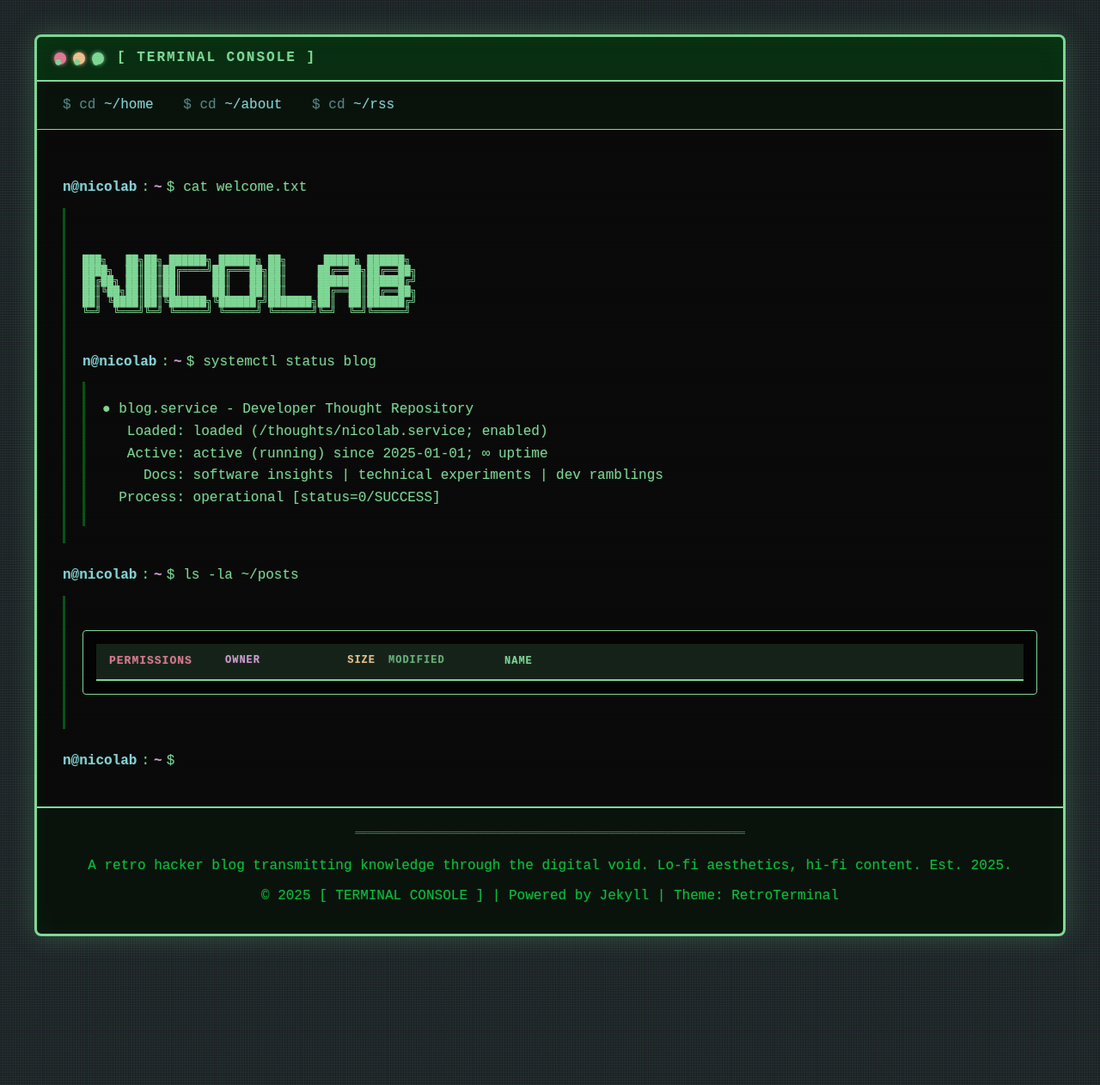
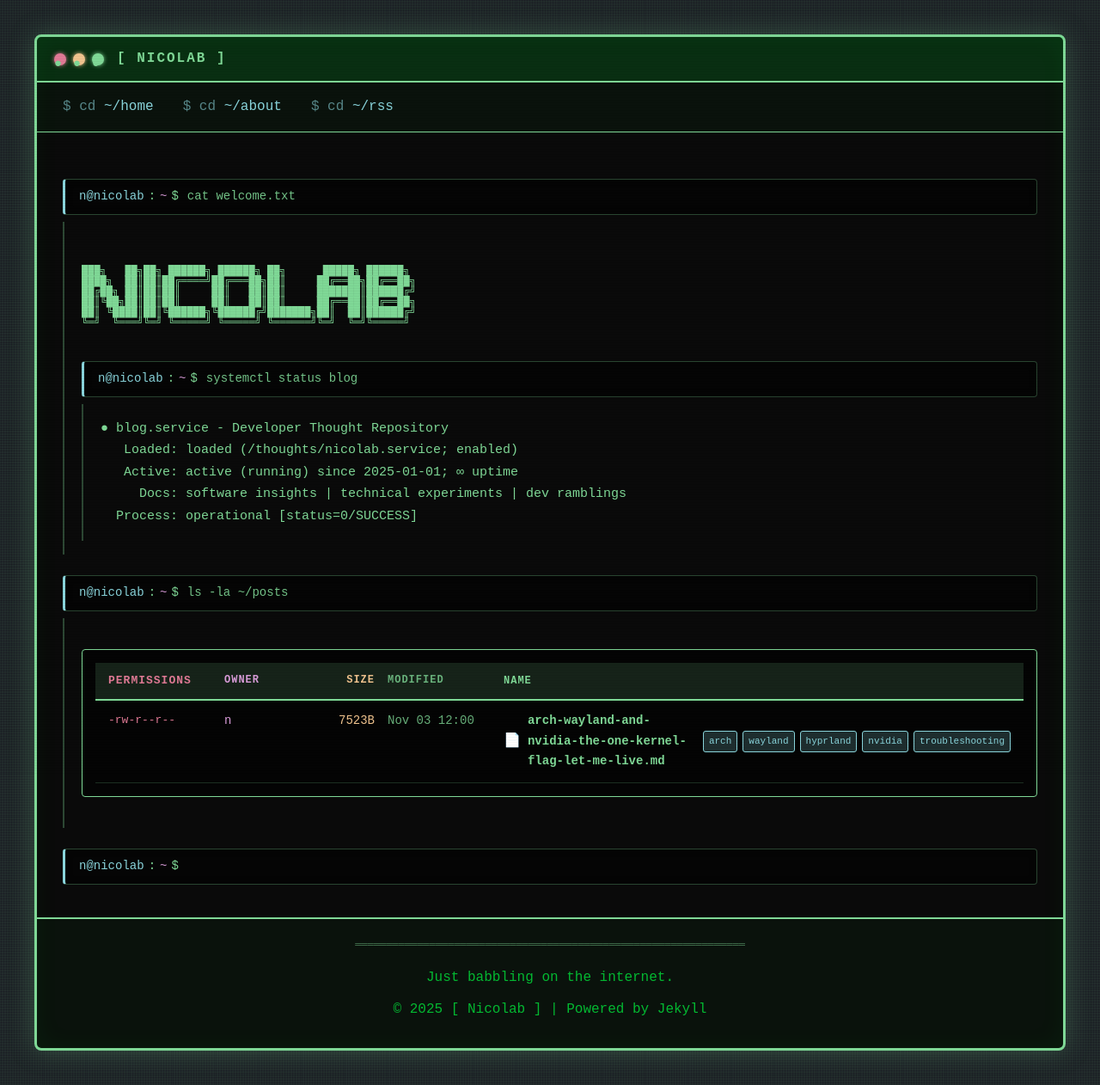
Before and after one commit to nlabrad/blog, a Jekyll site: the page built from index.md, in a window 1280 px wide. Shown: the whole page at 86% size. Built offline with Jekyll 4.4.1, drawn with Linux system fonts in a browser that asks for light colours.

Commit message:
Update site configuration, add new post, and refine styles

````diff
--- a/_config.yml
+++ b/_config.yml
@@ -1,15 +1,14 @@
 # Site settings
-title: "[ TERMINAL CONSOLE ]"
-email: cyberspace@matrix.net
+title: "[ Nicolab ]"
+email: nah
 description: >-
-  A retro hacker blog transmitting knowledge through the digital void.
-  Lo-fi aesthetics, hi-fi content. Est. 2025.
+  Just babbling on the internet.
 baseurl: "" # the subpath of your site, e.g. /blog
-url: "" # the base hostname & protocol for your site, e.g. http://example.com
+url: "https://nicolab.dev" # the base hostname & protocol for your site, e.g. http://example.com
 
 # Social media
-twitter_username: your_username
-github_username:  your_username
+twitter_username: null
+github_username:  nlabrad
 
 # Build settings
 markdown: kramdown
--- a/_layouts/default.html
+++ b/_layouts/default.html
@@ -34,7 +34,7 @@
 
     <footer class="terminal-footer">
       <p>{{ site.description | escape }}</p>
-      <p>&copy; 2025 {{ site.title | escape }} | Powered by Jekyll | Theme: RetroTerminal</p>
+      <p>&copy; 2025 {{ site.title | escape }} | Powered by Jekyll</p>
     </footer>
   </div>
 </body>
--- /dev/null
+++ b/_posts/2025-11-03-fixing-nvidia-crashes-arch.md
@@ -0,0 +1,219 @@
+---
+layout: post
+title: "Arch, Wayland and NVIDIA. The one kernel flag let me live."
+date: 2025-11-03 12:00:00 -0000
+categories: blogging
+tags: [arch, wayland, hyprland, nvidia, troubleshooting]
+---
+
+## TL;DR
+
+If your NVIDIA card keeps crashing on Arch + Wayland, add `nvidia.NVreg_EnableGpuFirmware=0` to your kernel parameters. Also: VRR on, 10-bit color off. Details below.
+
+---
+
+## The Situation
+
+Running Linux on NVIDIA in 2025 is... an experience.
+
+My first Linux install was Gentoo—yes, really. I liked to suffer back then. The documentation was incredible until the day we lost it all. No backups. Fun times.
+
+These days, things mostly work out of the box. Even NVIDIA! Sort of.
+
+**The problem:** Your system will boot. You'll see graphics. You might even get 30 minutes of uptime before everything goes sideways.
+
+
+## The system
+
+CPU: AMD 7800X3D
+
+RAM: Doesn't matter
+
+Motherboard: Something that fits the above.
+
+GPU: **NVIDIA** 4070 Super (Asus dual something)
+
+OS: Arch, btw (I'm sure it's not just arch though)
+
++Wayland +Hyprland (but KDE does the same thing).
+
+NVIDIA Driver: the propietary, or open, same results tbh. Just not nouveau.
+
+
+## The Problem
+
+Random crashes. Three flavors:
+
+1. Cursor slowdown → freeze. SSH doesn't help. System hangs indefinitely.
+2. Graphical glitch → instant reboot.
+3. No warning. Just reboot.
+
+Happens while browsing, watching videos, gaming. Completely unpredictable.
+
+## What Didn't Work
+
+I tried everything. None of this helped:
+
+- **Driver updates** — Problem exists from 560 onwards
+- **Cable swaps** — HDMI vs DisplayPort, makes no difference
+- **Browser changes** — Firefox, Chromium, all crash equally
+- **Compositor tweaks** — Transparency, blur, animations, VSync
+- **Hardware settings** — CPU overclocking, RAM timings
+- **Kernel versions** — LTS, mainline, zen, all crash
+
+If you've tried all this too, keep reading.
+
+## Diagnostic Steps
+
+Before we fix it, let's check your current settings.
+
+### Check Your Display Settings
+
+Two things matter:
+- **VRR (Variable Refresh Rate)** — Is it on?
+- **10-bit color output** — Is it enabled?
+
+On Hyprland? Install this:
+
+<div class="terminal-prompt">
+  <span class="prompt-user">n@arch</span>:<span class="prompt-path">~</span>$ <span class="prompt-command">pacman -S nwg-displays</span>
+</div>
+
+<div class="terminal-prompt">
+  <span class="prompt-user">n@arch</span>:<span class="prompt-path">~</span>$ <span class="prompt-command">nwg-displays</span>
+</div>
+
+This shows all your display settings in a GUI.
+
+**Note:** If adaptive sync isn't selectable in the GUI, edit your config manually:
+
+<div class="terminal-prompt">
+  <span class="prompt-user">n@arch</span>:<span class="prompt-path">~</span>$ <span class="prompt-command">nvim ~/.config/hyprland/monitors.conf</span>
+</div>
+
+Add this at the end:
+
+```conf
+misc {
+    vrr = 1
+}
+```
+
+### Check NVIDIA Driver Parameters
+
+Run this to see your current driver configuration:
+
+<div class="terminal-prompt">
+  <span class="prompt-user">n@arch</span>:<span class="prompt-path">~</span>$ <span class="prompt-command">cat /proc/driver/nvidia/params | sort</span>
+</div>
+
+<div class="command-output">
+<pre><code>CoherentGPUMemoryMode: ""
+CreateImexChannel0: 0
+DeviceFileGID: 0
+DeviceFileMode: 438
+DeviceFileUID: 0
+DmaRemapPeerMmio: 1
+DynamicPowerManagement: 3
+DynamicPowerManagementVideoMemoryThreshold: 200
+EnableDbgBreakpoint: 0
+EnableGpuFirmware: 0
+EnableGpuFirmwareLogs: 2
+EnableMSI: 1
+EnablePCIeGen3: 0
+EnablePCIERelaxedOrderingMode: 0
+EnableResizableBar: 0
+EnableS0ixPowerManagement: 0
+EnableStreamMemOPs: 0
+EnableUserNUMAManagement: 1
+ExcludedGpus: ""
+GpuBlacklist: ""
+GrdmaPciTopoCheckOverride: 0
+IgnoreMMIOCheck: 0
+ImexChannelCount: 2048
+InitializeSystemMemoryAllocations: 1
+KMallocHeapMaxSize: 0
+MemoryPoolSize: 0
+ModifyDeviceFiles: 1
+NvLinkDisable: 0
+OpenRmEnableUnsupportedGpus: 1
+PreserveVideoMemoryAllocations: 1
+RegisterPCIDriver: 1
+RegistryDwords: ""
+RegistryDwordsPerDevice: ""
+ResmanDebugLevel: 4294967295
+RmLogonRC: 1
+RmMsg: ""
+RmNvlinkBandwidthLinkCount: 0
+RmProfilingAdminOnly: 1
+S0ixPowerManagementVideoMemoryThreshold: 256
+TemporaryFilePath: "/var/tmp"
+UsePageAttributeTable: 4294967295
+VMallocHeapMaxSize: 0</code></pre>
+</div>
+
+
+## The Fix
+
+Three settings. All required.
+
+### 1. VRR: ON
+
+Yes, **ON**. I know it sounds backwards. Enable it anyway.
+
+### 2. 10-bit Color: OFF
+
+Disable it. I wish I could keep it on—some grays look better with 10-bit. But:
+- Screenshots break in Hyprland with 10-bit enabled
+- System still crashes with 10-bit on
+- Turn it off
+
+### 3. The Magic Kernel Flag
+
+Add this to your kernel parameters:
+
+```
+nvidia.NVreg_EnableGpuFirmware=0
+```
+
+**This is the key.** This single flag fixed everything.
+
+I won't explain what it does—just know that all three settings combined create stability. I've installed Arch twice on this hardware (once with KDE, once with Hyprland). Both times, this was the solution.
+
+Don't know if it's an ASUS thing or an NVIDIA thing. Don't care. It works.
+
+---
+
+## How to Apply the Kernel Flag
+
+**For Limine users:**
+
+Edit `/etc/default/limine` and add the flag to the end of `KERNEL_CMDLINE`:
+
+<div class="terminal-prompt">
+  <span class="prompt-user">n@arch</span>:<span class="prompt-path">~</span>$ <span class="prompt-command">sudo nvim /etc/default/limine</span>
+</div>
+
+Then run ```limine-update```
+
+**For GRUB users:**
+
+Edit `/etc/default/grub` and add it to `GRUB_CMDLINE_LINUX_DEFAULT`, then regenerate:
+
+<div class="terminal-prompt">
+  <span class="prompt-user">n@arch</span>:<span class="prompt-path">~</span>$ <span class="prompt-command">sudo grub-mkconfig -o /boot/grub/grub.cfg</span>
+</div>
+
+**For systemd-boot users:**
+
+Edit your boot entry in `/boot/loader/entries/` and add it to the options line.
+
+---
+
+## Does It Have to Be Exact?
+
+In my experience: **yes**.
+
+My system becomes unstable if I change VRR or 10-bit settings. But your hardware might differ. Test it yourself.
+
+The kernel flag, though? That's non-negotiable.
--- a/assets/css/style.scss
+++ b/assets/css/style.scss
@@ -32,11 +32,11 @@ body {
     repeating-linear-gradient(0deg, var(--grid-color) 0px, transparent 1px, transparent 2px, var(--grid-color) 3px),
     repeating-linear-gradient(90deg, var(--grid-color) 0px, transparent 1px, transparent 2px, var(--grid-color) 3px);
   background-size: 50px 50px;
-  color: var(--terminal-green);
+  color: #7fd896;
   font-family: 'Courier New', Courier, 'Lucida Console', Monaco, monospace;
-  font-size: 16px;
-  line-height: 1.6;
-  text-shadow: 0 0 2px var(--terminal-green-glow);
+  font-size: 15px;
+  line-height: 1.7;
+  text-shadow: none;
 }
 
 /* Subtle scanline effect */
@@ -122,47 +122,53 @@ body::before {
 /* Headings */
 h1, h2, h3, h4, h5, h6 {
   font-family: 'Courier New', Courier, monospace;
-  color: var(--terminal-green);
-  margin: 30px 0 15px;
+  color: #7fd896;
+  margin: 32px 0 16px;
   text-transform: uppercase;
-  letter-spacing: 2px;
-  line-height: 1.8;
+  letter-spacing: 1.5px;
+  line-height: 1.4;
   font-weight: bold;
 }
 
 h1 {
-  font-size: 28px;
-  border-bottom: 3px solid var(--terminal-green);
-  padding-bottom: 10px;
-  text-shadow: 0 0 3px var(--terminal-green-glow);
+  font-size: 24px;
+  border-bottom: 2px solid rgba(127, 216, 150, 0.4);
+  padding-bottom: 12px;
+  text-shadow: none;
+  margin-top: 0;
 }
 
 h2 {
-  font-size: 20px;
-  color: var(--link-cyan);
+  font-size: 18px;
+  color: #89d4db;
+  margin-top: 32px;
 }
 
 h2::before {
   content: "// ";
-  color: var(--terminal-green);
+  color: #7fd896;
+  opacity: 0.6;
 }
 
 h3 {
   font-size: 16px;
-  color: var(--code-amber);
+  color: #f0c38e;
+  text-transform: none;
+  letter-spacing: 0.5px;
+  margin-top: 24px;
 }
 
 /* Links */
 a {
-  color: var(--link-cyan);
+  color: #89d4db;
   text-decoration: none;
-  transition: all 0.3s;
+  transition: all 0.2s;
   position: relative;
 }
 
 a:hover {
-  color: var(--link-magenta);
-  text-shadow: 0 0 4px var(--link-magenta);
+  color: #d99cd9;
+  text-shadow: none;
 }
 
 a::after {
@@ -171,9 +177,9 @@ a::after {
   bottom: -2px;
   left: 0;
   width: 0;
-  height: 2px;
+  height: 1px;
   background: currentColor;
-  transition: width 0.3s;
+  transition: width 0.2s;
 }
 
 a:hover::after {
@@ -182,33 +188,58 @@ a:hover::after {
 
 /* Code blocks */
 pre, code {
-  font-family: 'VT323', monospace;
-  background: rgba(0, 0, 0, 0.8);
-  border: 1px solid var(--code-amber);
-  box-shadow: inset 0 0 10px rgba(255, 176, 0, 0.2);
+  font-family: 'Courier New', Courier, monospace;
+  background: rgba(0, 0, 0, 0.6);
+  border: 1px solid rgba(240, 195, 142, 0.4);
+  box-shadow: none;
+}
+
+code {
+  padding: 2px 6px;
+  font-size: 14px;
+  color: #f0c38e;
+  border-radius: 3px;
 }
 
 pre {
-  padding: 20px;
+  padding: 14px 18px;
   overflow-x: auto;
   margin: 20px 0;
   position: relative;
-  border-left: 4px solid var(--code-amber);
+  border-left: 3px solid rgba(240, 195, 142, 0.5);
   white-space: pre;
-  font-size: 16px;
-  line-height: 1.2;
+  font-size: 13px;
+  line-height: 1.5;
   letter-spacing: 0;
+  color: rgba(127, 216, 150, 0.75);
+  border-radius: 4px;
 }
 
+pre code {
+  background: transparent;
+  border: none;
+  padding: 0;
+  color: inherit;
+  font-size: inherit;
+}
+
+/* Remove the [ CODE ] label - it gets cut off in Jekyll-generated blocks */
 pre::before {
-  content: "[ CODE BLOCK ]";
-  position: absolute;
-  top: -12px;
-  left: 10px;
-  background: var(--matrix-bg);
-  padding: 0 10px;
-  color: var(--code-amber);
-  font-size: 14px;
+  content: none;
+}
+
+/* Jekyll-generated code blocks */
+.highlighter-rouge {
+  margin: 20px 0;
+}
+
+.highlighter-rouge .highlight {
+  margin: 0;
+}
+
+.highlighter-rouge pre.highlight {
+  margin: 0;
+  border-radius: 4px;
 }
 
 /* ASCII art blocks - no decoration */
@@ -339,33 +370,44 @@ img {
 
 /* Blockquotes */
 blockquote {
-  border-left: 4px solid var(--link-magenta);
+  border-left: 3px solid rgba(217, 156, 217, 0.5);
   padding-left: 20px;
   margin: 20px 0;
-  color: var(--link-magenta);
+  color: rgba(217, 156, 217, 0.85);
   font-style: italic;
-  background: rgba(255, 0, 255, 0.05);
-  padding: 15px 20px;
+  background: rgba(217, 156, 217, 0.05);
+  padding: 14px 20px;
+  font-size: 15px;
+  line-height: 1.65;
 }
 
 blockquote::before {
   content: ">";
   margin-right: 10px;
+  opacity: 0.6;
 }
 
 /* Lists */
 ul, ol {
-  margin-left: 30px;
-  margin-bottom: 20px;
+  margin-left: 28px;
+  margin-bottom: 16px;
 }
 
 li {
-  margin: 10px 0;
+  margin: 8px 0;
+  line-height: 1.65;
 }
 
 ul li::marker {
   content: "▸ ";
-  color: var(--link-cyan);
+  color: #89d4db;
+}
+
+/* Horizontal Rules */
+hr {
+  border: none;
+  border-top: 1px solid rgba(127, 216, 150, 0.3);
+  margin: 36px 0;
 }
 
 /* Tables */
@@ -481,27 +523,35 @@ table tr:hover {
 /* Terminal Prompt */
 .terminal-prompt {
   font-family: 'Courier New', Courier, monospace;
-  font-size: 16px;
-  margin: 25px 0 10px;
-  color: var(--terminal-green);
+  font-size: 14px;
+  margin: 24px 0 8px;
+  color: #7fd896;
   display: flex;
   align-items: center;
   gap: 5px;
+  line-height: 1.4;
+  background: rgba(0, 0, 0, 0.5);
+  padding: 10px 16px;
+  border: 1px solid rgba(127, 216, 150, 0.3);
+  border-left: 3px solid #89d4db;
+  border-radius: 4px;
+  box-shadow: inset 0 0 10px rgba(0, 0, 0, 0.3);
 }
 
 .prompt-user {
-  color: var(--link-cyan);
-  font-weight: bold;
+  color: #89d4db;
+  font-weight: normal;
 }
 
 .prompt-path {
-  color: var(--link-magenta);
-  font-weight: bold;
+  color: #d99cd9;
+  font-weight: normal;
 }
 
 .prompt-command {
-  color: var(--terminal-green);
+  color: #7fd896;
   margin-left: 5px;
+  opacity: 0.9;
 }
 
 .cursor-blink {
@@ -516,9 +566,20 @@ table tr:hover {
 /* Command Output */
 .command-output {
   margin-left: 0;
-  padding: 20px 0;
-  border-left: 3px solid rgba(0, 255, 65, 0.3);
+  padding: 16px 0;
+  border-left: 2px solid rgba(127, 216, 150, 0.3);
   padding-left: 20px;
+}
+
+.command-output pre {
+  margin: 0;
+  font-size: 13px;
+  line-height: 1.6;
+}
+
+.command-output code {
+  color: rgba(127, 216, 150, 0.75);
+  font-size: 13px;
 }
 
 /* TUI-Style LS Output */
@@ -652,71 +713,86 @@ table tr:hover {
 }
 
 .post-header h1 {
-  font-size: 32px;
-  margin-bottom: 15px;
-  color: var(--terminal-green);
+  font-size: 24px;
+  margin-bottom: 20px;
+  color: #7fd896;
 }
 
 .post-body {
-  margin-top: 30px;
+  margin-top: 32px;
+  max-width: 720px;
 }
 
 .post-body p {
-  margin: 20px 0;
-  line-height: 1.8;
-  color: rgba(0, 255, 65, 0.9);
+  margin: 16px 0;
+  line-height: 1.65;
+  color: rgba(127, 216, 150, 0.85);
+  font-size: 15px;
+  letter-spacing: 0.3px;
+}
+
+.post-body strong {
+  color: #7fd896;
+  font-weight: bold;
 }
 
 .post-body ul,
 .post-body ol {
-  margin: 20px 0;
-  padding-left: 30px;
+  margin: 16px 0;
+  padding-left: 28px;
+  line-height: 1.65;
 }
 
 .post-body li {
-  margin: 10px 0;
-  color: rgba(0, 255, 65, 0.9);
+  margin: 8px 0;
+  color: rgba(127, 216, 150, 0.8);
+  font-size: 15px;
+}
+
+.post-body li strong {
+  color: #89d4db;
 }
 
 /* Meta Information */
 .post-meta {
-  font-size: 16px;
-  margin: 10px 0;
+  font-size: 13px;
+  margin: 16px 0 24px;
   display: flex;
-  gap: 15px;
+  gap: 12px;
   flex-wrap: wrap;
   align-items: center;
+  opacity: 0.8;
 }
 
 .meta-date {
-  color: var(--link-cyan);
+  color: #89d4db;
   font-family: 'Courier New', Courier, monospace;
 }
 
 .meta-categories,
 .meta-tags {
   display: flex;
-  gap: 8px;
+  gap: 6px;
 }
 
 .category,
 .tag {
-  background: rgba(255, 0, 255, 0.2);
-  color: var(--link-magenta);
-  padding: 3px 10px;
-  border: 1px solid var(--link-magenta);
+  background: rgba(217, 156, 217, 0.15);
+  color: #d99cd9;
+  padding: 3px 8px;
+  border: 1px solid rgba(217, 156, 217, 0.4);
   border-radius: 3px;
-  font-size: 13px;
+  font-size: 12px;
   font-family: 'Courier New', Courier, monospace;
-  transition: all 0.3s;
+  transition: all 0.2s;
 }
 
 .category:hover,
 .tag:hover {
   background: rgba(137, 212, 219, 0.15);
-  border-color: var(--link-cyan);
-  color: var(--link-cyan);
-  box-shadow: 0 0 5px var(--link-cyan);
+  border-color: #89d4db;
+  color: #89d4db;
+  box-shadow: none;
 }
 
 /* System Status TUI */
````
